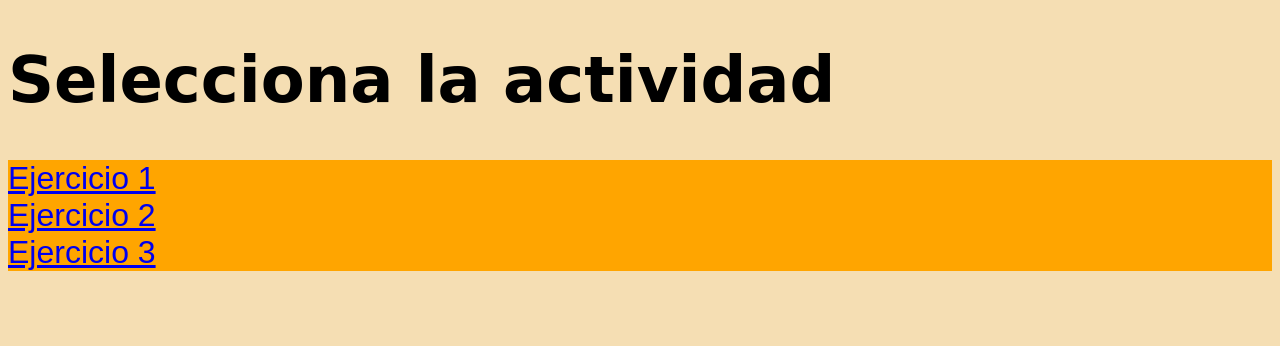
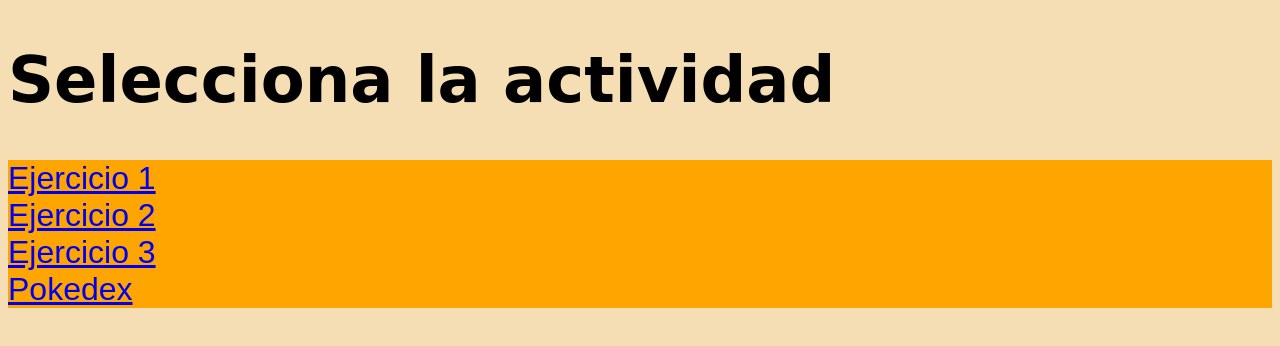
Before and after one commit to Atormar/condicionales, a plain HTML site: page index.html in a window 1280 px wide. Drawn offline with Linux system fonts and the light colour scheme.

Commit message:
Update index.html

```diff
--- a/index.html
+++ b/index.html
@@ -24,6 +24,7 @@
     <a href="aplicacion_1.html">Ejercicio 1</a><br>
     <a href="aplicacion_2.html">Ejercicio 2</a><br>
     <a href="aplicacion_3.html">Ejercicio 3</a><br>
+    <a href="ajedrez.html">Pokedex</a><br>
     </div>
 </body>
 </html>
```
